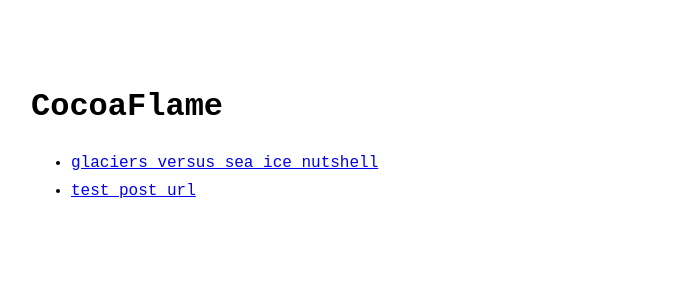
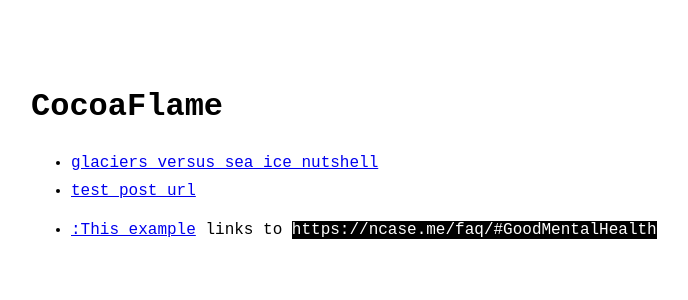
Before and after one commit to CocoaFlame/psychic-waffle, a Jekyll site: the page built from index.md, in a window 1280 px wide. Shown: the top 300 px of the page, without its empty margins (289-977 px from the left). Built offline with Jekyll 4.4.1, drawn with Linux system fonts in a browser that asks for light colours.

Commit message:
Testing out HTML nutshell on the homepage yml,

```diff
--- a/_data/menu.yml
+++ b/_data/menu.yml
@@ -42,3 +42,4 @@ entries:
     url: GvSI
   - title: test post url
     url: strange-post
+  - title: <p><a href="https://ncase.me/faq/#GoodMentalHealth">:This example</a> links to <code>https://ncase.me/faq/#GoodMentalHealth</code></p>
```
